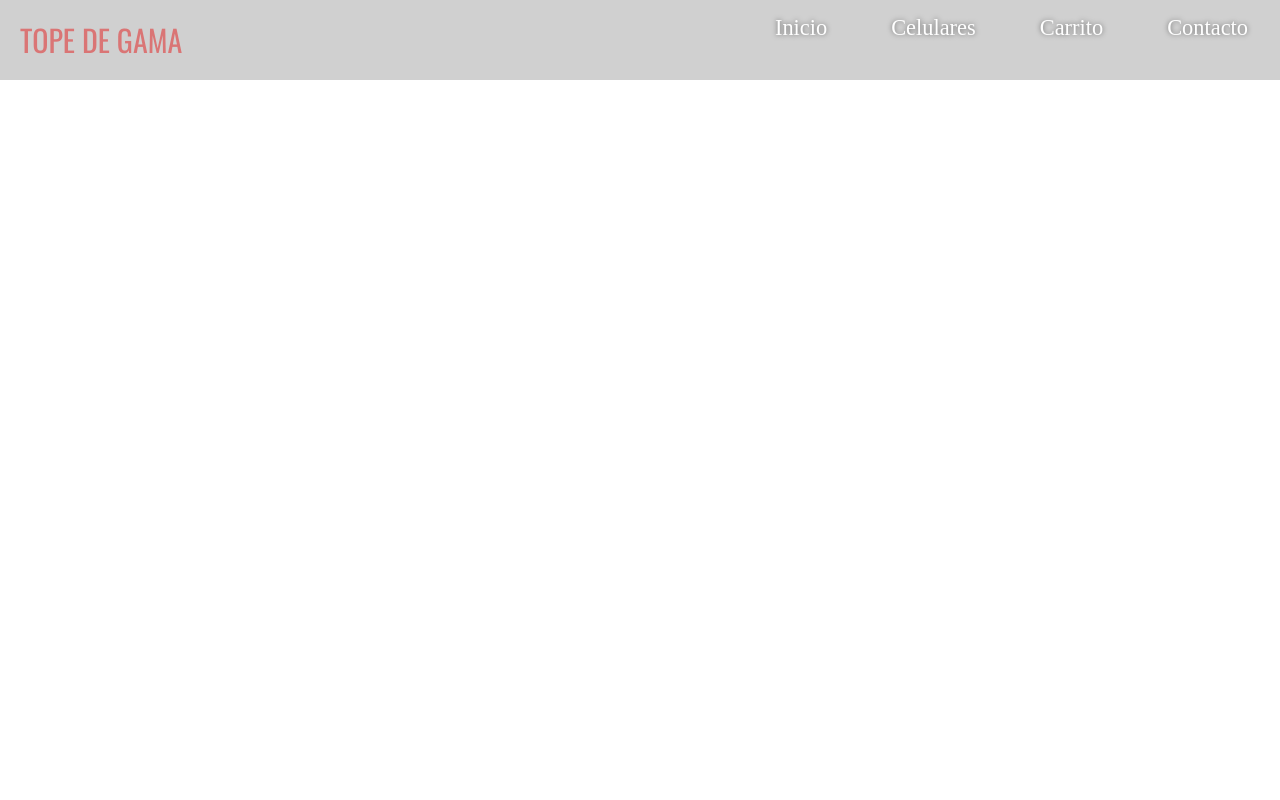
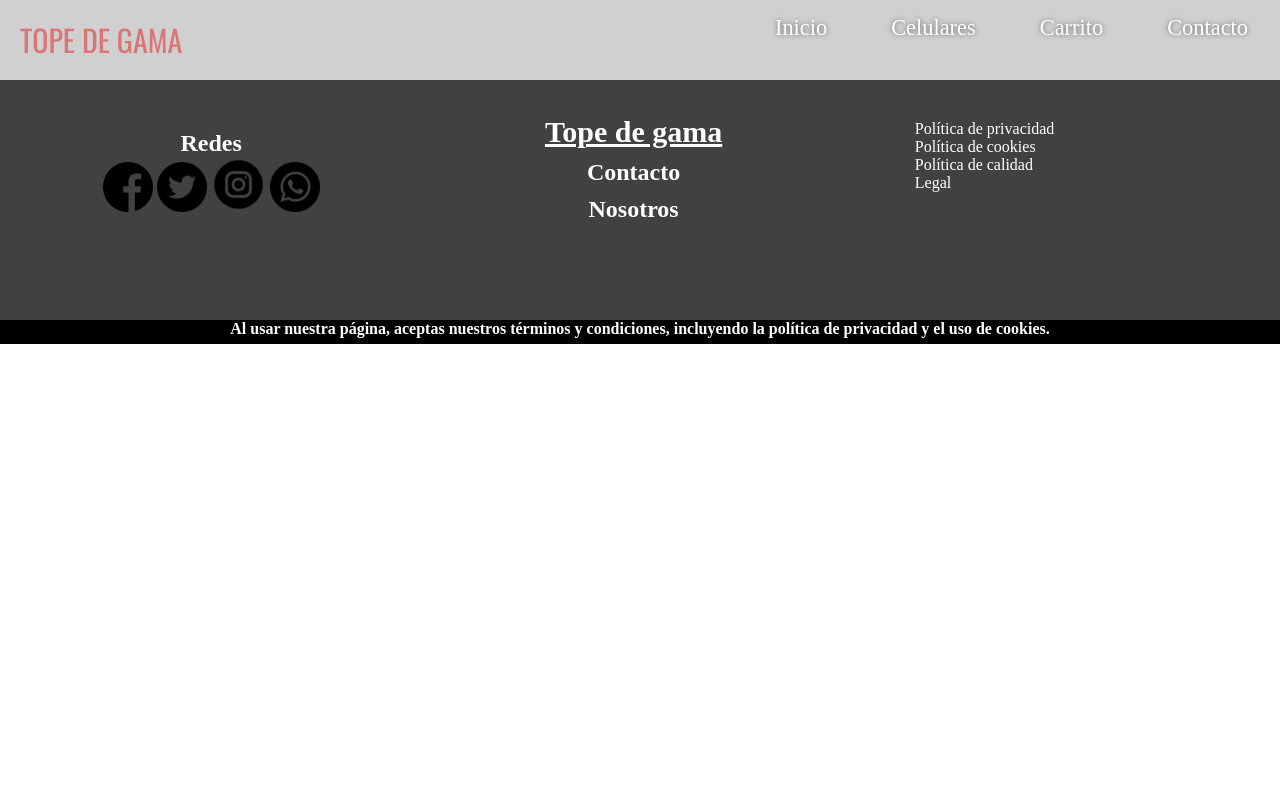
Before and after one commit to programandoconfasito/Proyecto-codo-a-codo-python, a plain HTML site: page html/carrito-de-compras.html in a window 1280 px wide. Shown: the top 800 px of the page. Drawn offline with nearby package versions, Linux system fonts and the light colour scheme.

Commit message:
Revert "Main en carrito"
This reverts commit 9e5b461b0901c8592d2ce141b30a96efc311908f.

```diff
--- a/css/style.css
+++ b/css/style.css
@@ -211,7 +211,3 @@ input[type="submit"] {
   display: flex;
   margin: 80px auto;
 }
-.carrito {
-  width: 100%;
-  height: 100vh;
-}
--- a/html/carrito-de-compras.html
+++ b/html/carrito-de-compras.html
@@ -25,9 +25,6 @@
         </div>
       </nav>
     </header>
-    <main class="carrito">
-
-    </main>
    <footer>
       <div class="footer">
         <div class="redes">
```
